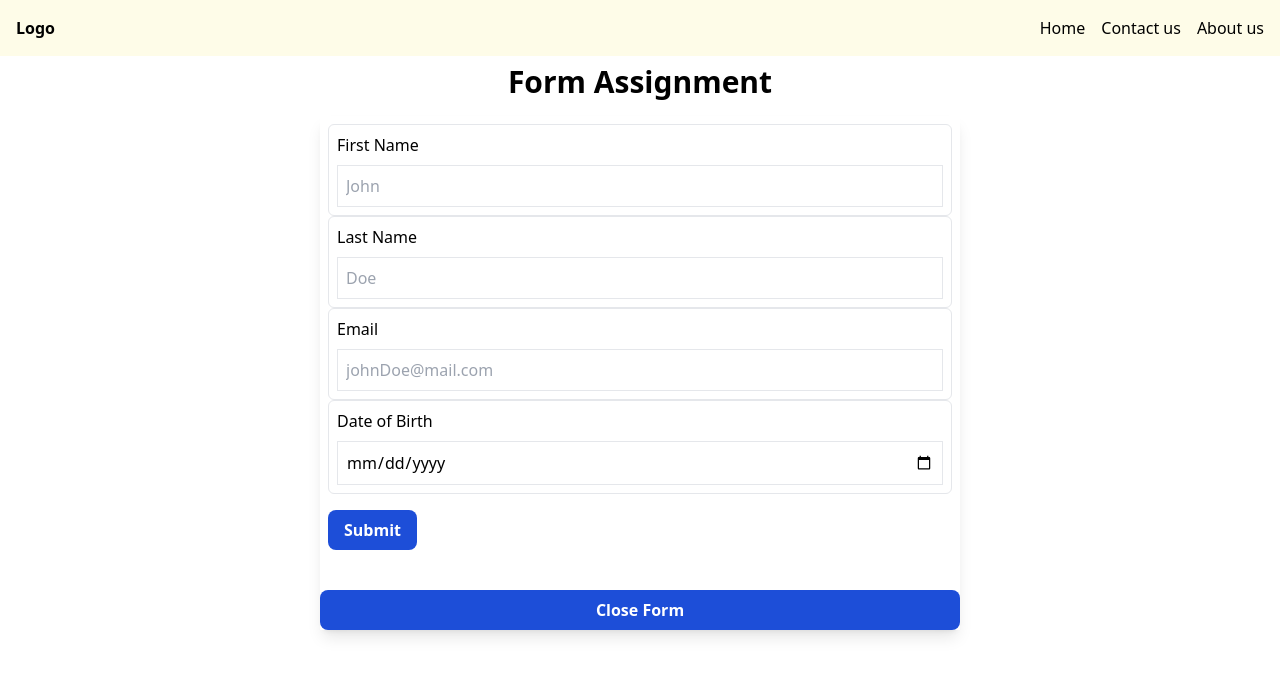
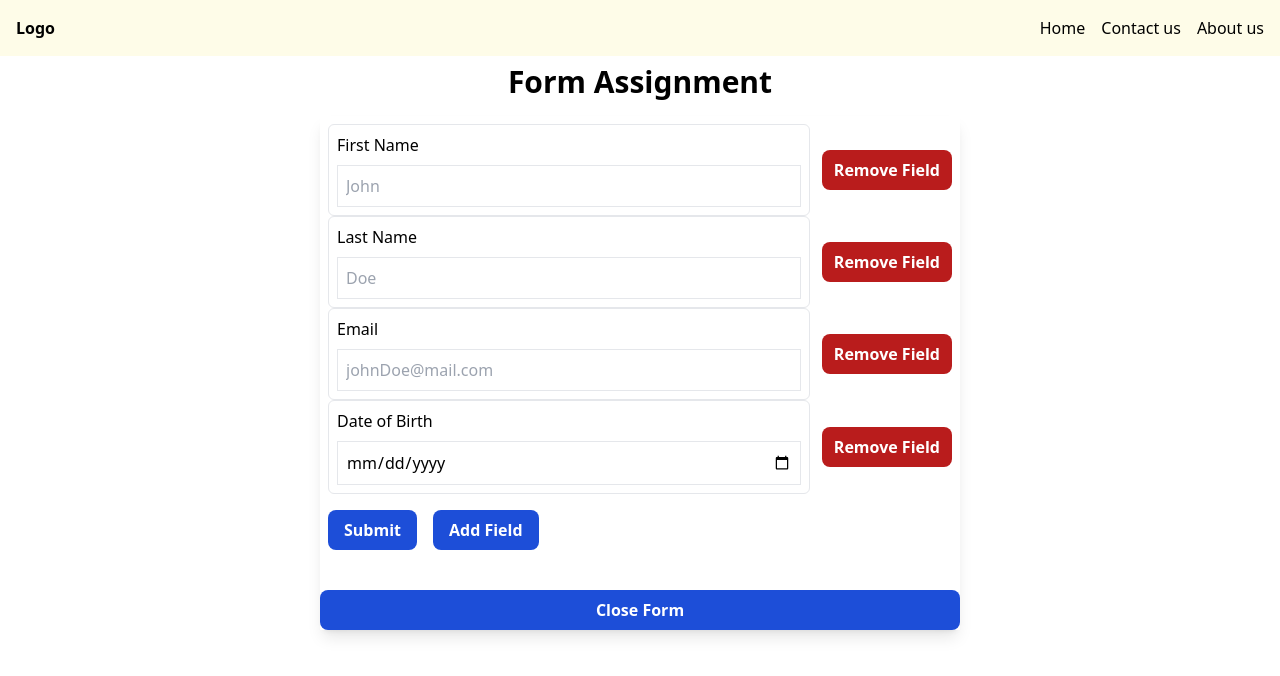
Before and after one commit to harpalll/ohc-react, a React (Create React App) app: page / in a window 1280 px wide. Both pictures are taken after a click on the button "Open Form". Shown: the top 676 px of the page. Built offline with nearby package versions, Linux system fonts and the light colour scheme.

Commit message:
L2-Feat: add repeater control

```diff
--- a/src/App.tsx
+++ b/src/App.tsx
@@ -1,4 +1,4 @@
-import { useState } from "react";
+import { useEffect, useState } from "react";
 import { Form, Home } from "./components";
 import Layout from "./Layout";
 
@@ -19,44 +19,13 @@ function App() {
     setView(views.HOME);
   };
 
-  // const renderView = () => {
-  //   switch (view) {
-  //     case views.HOME:
-  //       return (
-  //         <>
-  //           <Home />
-  //           <button
-  //             className="bg-blue-700 text-white px-4 py-2 rounded-lg mt-4 text-center font-bold"
-  //             onClick={() => setView(views.FORM)}
-  //           >
-  //             Open Form
-  //           </button>
-  //         </>
-  //       );
-
-  //     case views.FORM:
-  //       return (
-  //         <>
-  //           <Form />
-  //           <button
-  //             onClick={() => setView(views.HOME)}
-  //             className="bg-blue-700 text-white px-4 py-2 rounded-lg mt-4 text-center font-bold"
-  //           >
-  //             Close Form
-  //           </button>
-  //         </>
-  //       );
-
-  //     default:
-  //       <div>Hello world</div>;
-  //   }
-  // };
+  useEffect(() => {
+    console.log("rerender - App");
+  }, []);
 
   return (
     <Layout>
       <main className="flex items-center justify-center p-2 flex-col gap-4">
-        {/* {renderView()} */}
-
         {view === views.HOME && <Home openFormCB={openForm} />}
         {view === views.FORM && <Form closeFormCB={closeForm} />}
       </main>
--- a/src/components/Form.tsx
+++ b/src/components/Form.tsx
@@ -1,3 +1,5 @@
+import { useState } from "react";
+
 enum Type {
   Text = "text",
   Date = "date",
@@ -46,15 +48,35 @@ const elements: FormElement[] = [
 ];
 
 export const Form = ({ closeFormCB }: { closeFormCB: () => void }) => {
+  const [formElements, setFormElements] = useState<FormElement[]>(elements);
+
+  const addField = () => {
+    setFormElements([
+      ...formElements,
+      {
+        id: Number(new Date()),
+        name: "Text Field",
+        type: Type.Text,
+        label: "Text Field",
+        placeHolder: "Text Field",
+      },
+    ]);
+  };
+
+  const removeField = (id: number) => {
+    setFormElements(formElements.filter((element) => element.id !== id));
+  };
+
   return (
     <>
       <h1 className="text-3xl font-bold">Form Assignment</h1>
       <div className="bg-white w-[80vh] shadow-lg flex flex-col gap-4">
         <form className="p-2">
-          {elements.map((element) => (
+          {formElements.map((element) => (
+            <div className="flex justify-between items-center gap-3">
               <div
                 key={element.id}
-              className="flex flex-col gap-2 border rounded-md p-2"
+                className="flex flex-col gap-2 border rounded-md p-2 flex-1"
               >
                 <label htmlFor={element.name}>{element.name}</label>
                 <input
@@ -65,13 +87,34 @@ export const Form = ({ closeFormCB }: { closeFormCB: () => void }) => {
                   name={element.name}
                 />
               </div>
+
+              <div>
+                <button
+                  type="button"
+                  className="bg-red-700 text-white px-3 py-2 rounded-lg text-center font-bold"
+                  onClick={() => removeField(element.id)}
+                >
+                  Remove Field
+                </button>
+              </div>
+            </div>
           ))}
+
+          <div className="flex gap-4">
             <button
               type="submit"
               className="bg-blue-700 text-white px-4 py-2 rounded-lg mt-4 text-center font-bold"
             >
               Submit
             </button>
+            <button
+              type="button"
+              className="bg-blue-700 text-white px-4 py-2 rounded-lg mt-4 text-center font-bold"
+              onClick={addField}
+            >
+              Add Field
+            </button>
+          </div>
         </form>
 
         <button
```
Lines whose indentation alone changed are shown as unchanged.
